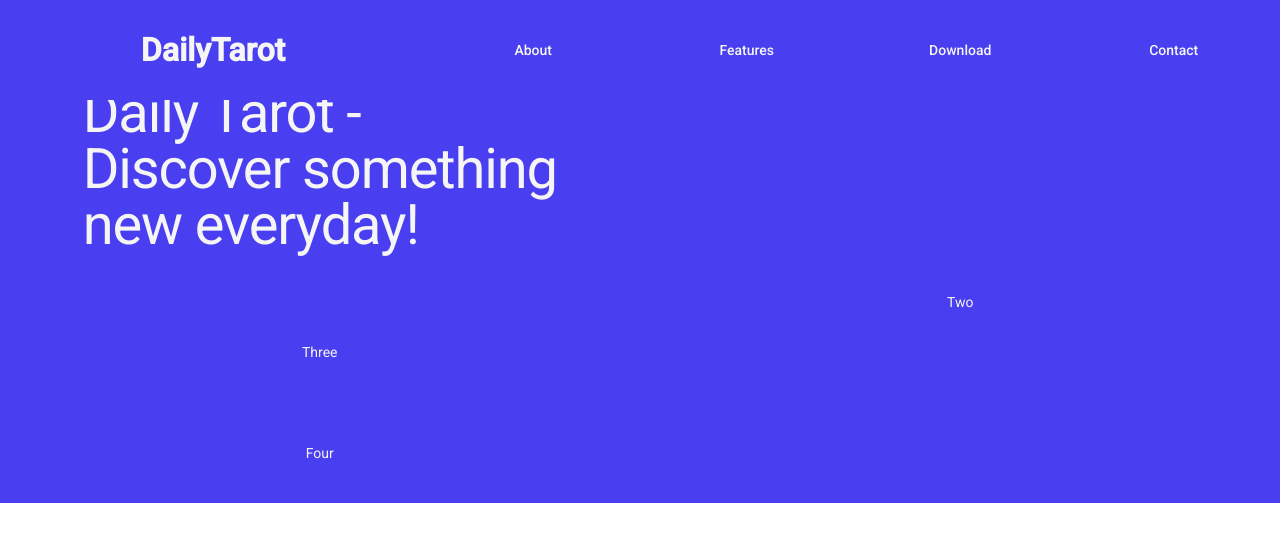
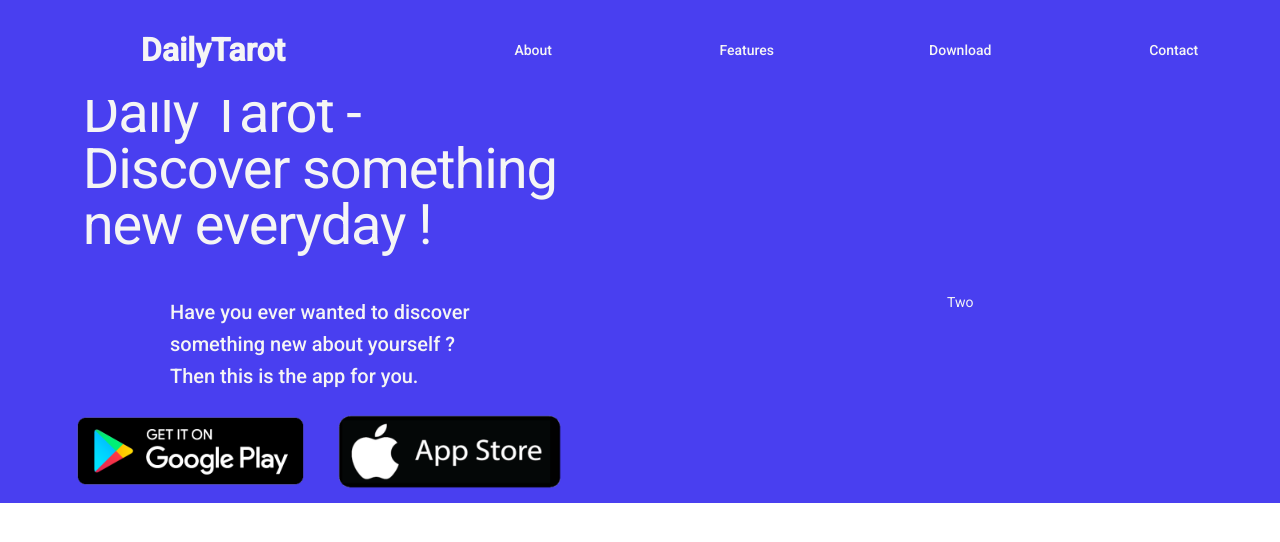
Before and after one commit to lucas-goldner/Dailytarot-Website, an Angular app: page / in a window 1280 px wide. Shown: the top 542 px of the page. Built offline with nearby package versions, Linux system fonts and the light colour scheme.

Commit message:
Basic Content is setup

```diff
--- a/src/app/page-one/page-one.component.css
+++ b/src/app/page-one/page-one.component.css
@@ -17,6 +17,10 @@
   }
 }
 
+.downloadImage {
+  height: 100px;
+}
+
 .navText {
   font-weight: 500;
 }
--- a/src/app/page-one/page-one.component.html
+++ b/src/app/page-one/page-one.component.html
@@ -9,17 +9,45 @@
     </mat-grid-tile>
   </mat-grid-list>
 
-  <mat-grid-list *ngIf="!isTouch" cols="2" rows="4" rowHeight="{{ mobHeight }}">
+  <mat-grid-list *ngIf="!isTouch" cols="2" rows="5" rowHeight="{{ mobHeight }}">
     <mat-grid-tile rowspan="2" colspan="1">
       <h1 class="mat-display-3">
         Daily Tarot - <br />
         Discover something <br />
-        new everyday!
+        new everyday !
       </h1>
     </mat-grid-tile>
     <mat-grid-tile rowspan="4" colspan="1"> Two </mat-grid-tile>
-    <mat-grid-tile rowspan="1" colspan="1"> Three </mat-grid-tile>
-    <mat-grid-tile rowspan="1" colspan="1"> Four </mat-grid-tile>
+    <mat-grid-tile rowspan="1" colspan="1">
+      <h2 class="body-1">
+        Have you ever wanted to discover<br />
+        something new about yourself ? <br />
+        Then this is the app for you.
+      </h2>
+    </mat-grid-tile>
+    <mat-grid-tile rowspan="1" colspan="1">
+      <a
+        href="https://play.google.com/store/apps/details?id=com.lucasgoldner.DailyTarotApp"
+        target="_blank"
+        rel="noopener noreferrer"
+      >
+        <img
+          class="downloadImage"
+          src="../../assets/images/playstore.png"
+          alt="Download on Playstore"
+        />
+      </a>
+      <a
+        href="https://play.google.com/store/apps/details?id=com.lucasgoldner.DailyTarotApp"
+        target="_blank"
+        rel="noopener noreferrer"
+      >
+        <img
+          class="downloadImage"
+          src="../../assets/images/appstore.png"
+          alt="Download on Appstore"
+        /> </a
+    ></mat-grid-tile>
   </mat-grid-list>
 
   <mat-grid-list *ngIf="isTouch" cols="1" rowHeight="{{ mobMobHeight }}">
```
Also changed, not shown: src/assets/images/appstore.png (added), src/assets/images/playstore.png (added).
